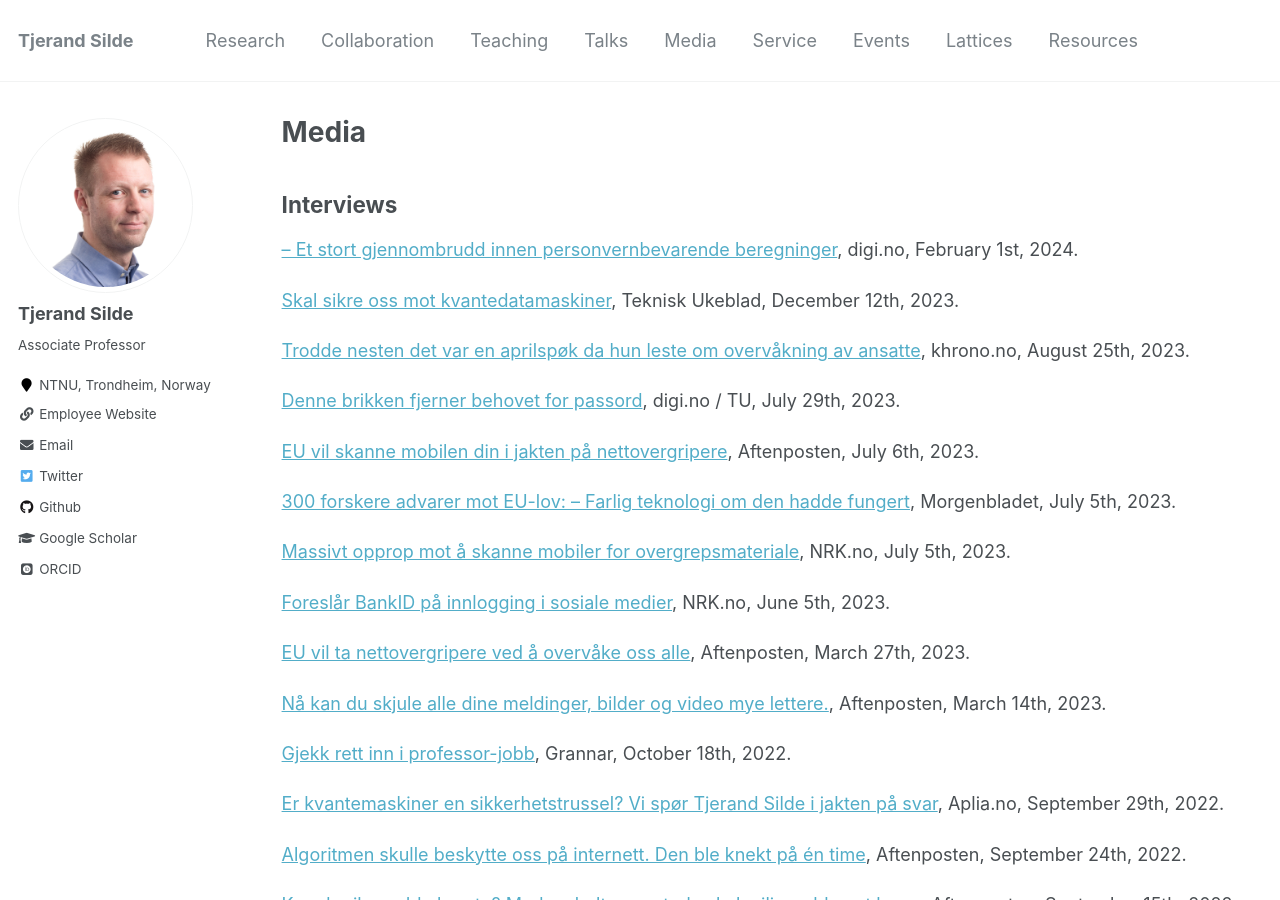
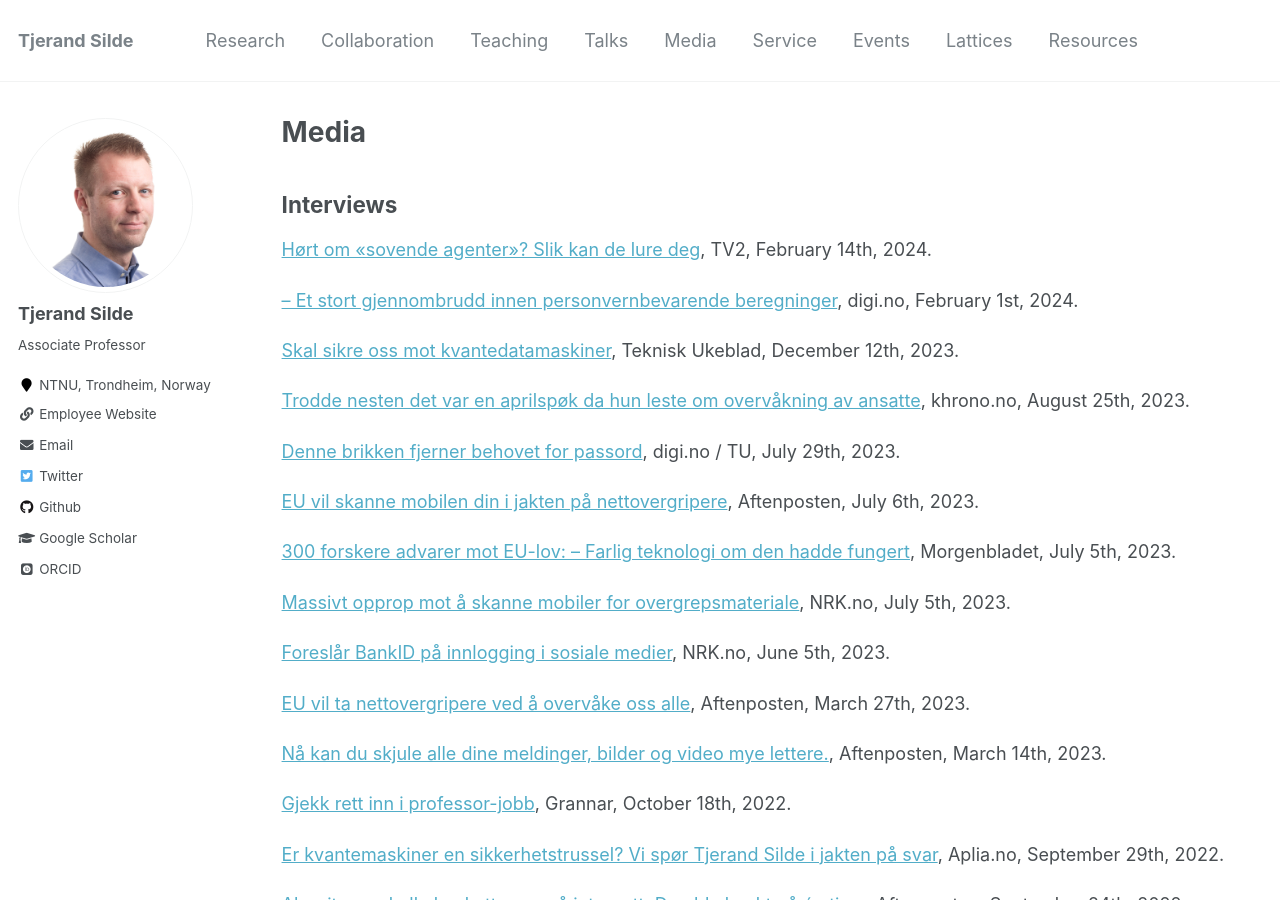
Before and after one commit to tjesi/tjesi.github.io, a Jekyll site: the page built from _pages/media.md, in a window 1280 px wide and 900 px high. Built offline with Jekyll 4.4.1, drawn with Linux system fonts in a browser that asks for light colours; some web fonts are replaced.

Commit message:
Update media.md

```diff
--- a/_pages/media.md
+++ b/_pages/media.md
@@ -6,6 +6,8 @@ author_profile: true
 ---
 
 ## Interviews
+
+[Hørt om «sovende agenter»? Slik kan de lure deg](https://www.tv2.no/nyheter/utenriks/hort-om-sovende-agenter-slik-kan-de-lure-deg/16407544), TV2, February 14th, 2024.
 
 [– Et stort gjennombrudd innen personvernbevarende beregninger](https://www.digi.no/artikler/et-stort-gjennombrudd-innen-personvernbevarende-beregninger/543127), digi.no, February 1st, 2024.
 
```
